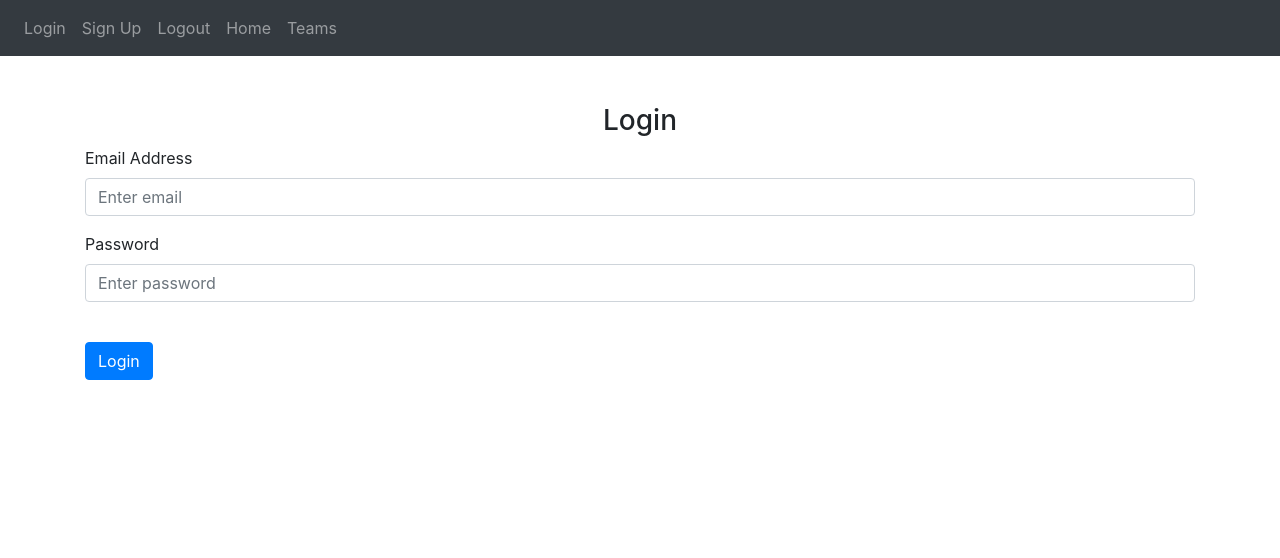
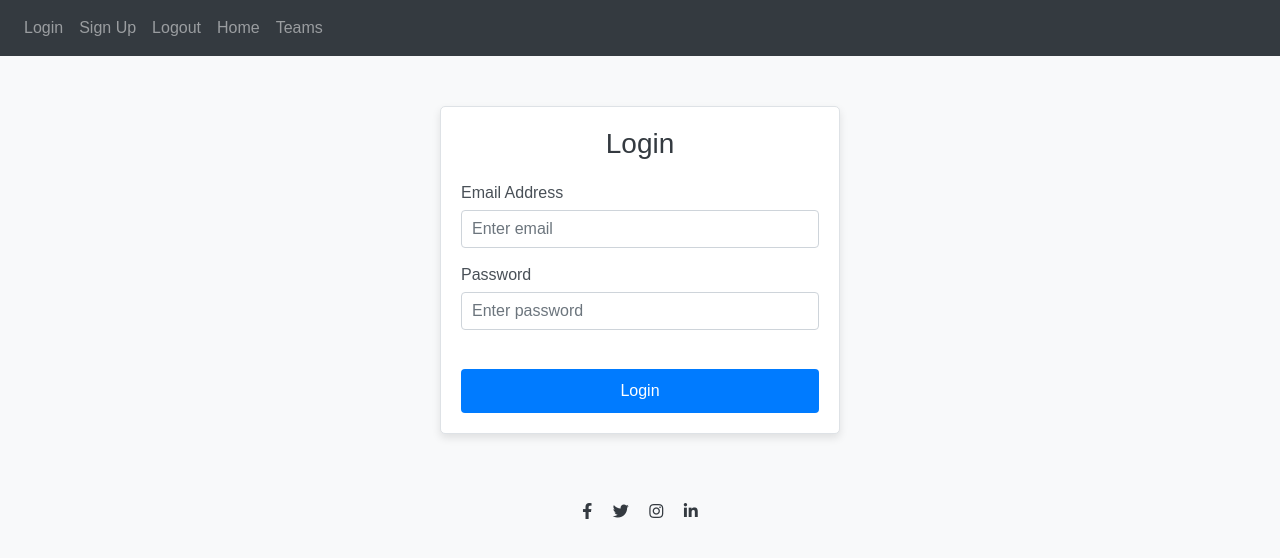
Before and after one commit to gezmisozkan/database-3Kan, a Flask app: page /login in a window 1280 px wide. Shown: the top 558 px of the page. Run offline with Flask 3, Linux system fonts and the light colour scheme.

Commit message:
Footer section is added and style files are added for login and signup

```diff
--- /dev/null
+++ b/website/static/styles/login.css
@@ -0,0 +1,58 @@
+
+body {
+    background-color: #f8f9fa;
+    font-family: Arial, sans-serif;
+}
+
+form {
+    max-width: 400px;
+    margin: 50px auto;
+    padding: 20px;
+    background-color: #ffffff;
+    border: 1px solid #dee2e6;
+    border-radius: 5px;
+    box-shadow: 0 4px 8px rgba(0, 0, 0, 0.1);
+}
+
+h3 {
+    margin-bottom: 20px;
+    color: #343a40;
+}
+
+.form-group {
+    margin-bottom: 15px;
+}
+
+.form-group label {
+    display: block;
+    margin-bottom: 5px;
+    color: #495057;
+}
+
+.form-control {
+    width: 100%;
+    padding: 10px;
+    border: 1px solid #ced4da;
+    border-radius: 4px;
+    box-sizing: border-box;
+}
+
+.form-control:focus {
+    border-color: #80bdff;
+    outline: none;
+    box-shadow: 0 0 5px rgba(0, 123, 255, 0.25);
+}
+
+.btn-primary {
+    width: 100%;
+    padding: 10px;
+    background-color: #007bff;
+    border: none;
+    border-radius: 4px;
+    color: #ffffff;
+    cursor: pointer;
+}
+
+.btn-primary:hover {
+    background-color: #0056b3;
+}
--- a/website/templates/base.html
+++ b/website/templates/base.html
@@ -6,6 +6,7 @@
     <meta name="viewport" content="width=device-width, initial-scale=1">
     <link rel="stylesheet" href="https://cdn.jsdelivr.net/npm/bootstrap@4.3.1/dist/css/bootstrap.min.css"
         integrity="sha384-ggOyR0iXCbMQv3Xipma34MD+dH/1fQ784/j6cY/iJTQUOhcWr7x9JvoRxT2MZw1T" crossorigin="anonymous" />
+        <link rel="stylesheet" href="https://cdnjs.cloudflare.com/ajax/libs/font-awesome/5.15.3/css/all.min.css">
     <title>
         {% block title %}Home{% endblock %}
     </title>
@@ -54,6 +55,23 @@
         {% endblock %}
     </div>
 
+    <footer class="footer mt-auto py-3 bg-light">
+        <div class="container text-center">
+            <a href="https://facebook.com" target="_blank" class="text-dark mx-2">
+                <i class="fab fa-facebook-f"></i>
+            </a>
+            <a href="https://twitter.com" target="_blank" class="text-dark mx-2">
+                <i class="fab fa-twitter"></i>
+            </a>
+            <a href="https://instagram.com" target="_blank" class="text-dark mx-2">
+                <i class="fab fa-instagram"></i>
+            </a>
+            <a href="https://linkedin.com" target="_blank" class="text-dark mx-2">
+                <i class="fab fa-linkedin-in"></i>
+            </a>
+        </div>
+    </footer>
+
     <script src="https://code.jquery.com/jquery-3.3.1.slim.min.js"
         integrity="sha384-q8i/X+965DzO0rT7abK41JStQIAqVgRVzpbzo5smXKp4YfRvH+8abtTE1Pi6jizo"
         crossorigin="anonymous"></script>
@@ -64,6 +82,7 @@
         integrity="sha384-ChfqqxuZUCnJSK3+MXmPNIyE6ZbWh2IMqE241rYiqJxyMiZ6OW/JmZQ5stwEULTy"
         crossorigin="anonymous"></script>
     <script type="text/javascript" src="{{ url_for('static', filename='index.js') }}"></script>
+
 </body>
 
 </html>
--- a/website/templates/login.html
+++ b/website/templates/login.html
@@ -1,6 +1,7 @@
 {%extends "base.html"%} {% block title %}Login{% endblock %}
 
 {% block content %}
+<link rel="stylesheet" type="text/css" href="{{ url_for('static', filename='styles/login.css') }}">
 <form method="POST">
     <h3 align="center">Login</h3>
     <div class="form-group">
--- a/website/templates/signup.html
+++ b/website/templates/signup.html
@@ -1,6 +1,7 @@
 {%extends "base.html"%} {% block title %}Sign up{% endblock %}
 
 {% block content %}
+<link rel="stylesheet" type="text/css" href="{{ url_for('static', filename='styles/login.css') }}">
 <form method="POST">
     <h3 align="center">Sign up</h3>
     <div class="form-group">
--- a/website/views.py
+++ b/website/views.py
@@ -24,7 +24,7 @@ def teams():
     # Open a connection to the MySQL database
     with mysql_engine.connect() as connection:
         # Fetch all team names
-        query = "SELECT DISTINCT home_team_name FROM matches ORDER BY home_team_name"
+        query = "SELECT DISTINCT home_team_name FROM matches"
         result = connection.execute(text(query))
         teams = [row[0] for row in result]
 
@@ -37,7 +37,6 @@ def teams():
             FROM matches
             WHERE home_team_name = :team OR away_team_name = :team
             ORDER BY match_id DESC
-            LIMIT 10  # Limit the number of matches to display
             """
             result = connection.execute(text(match_query), {"team": selected_team})
             matches = result.fetchall()
```
Also changed, not shown: website/static/styles/signup.css (added, +51 -0 lines).
